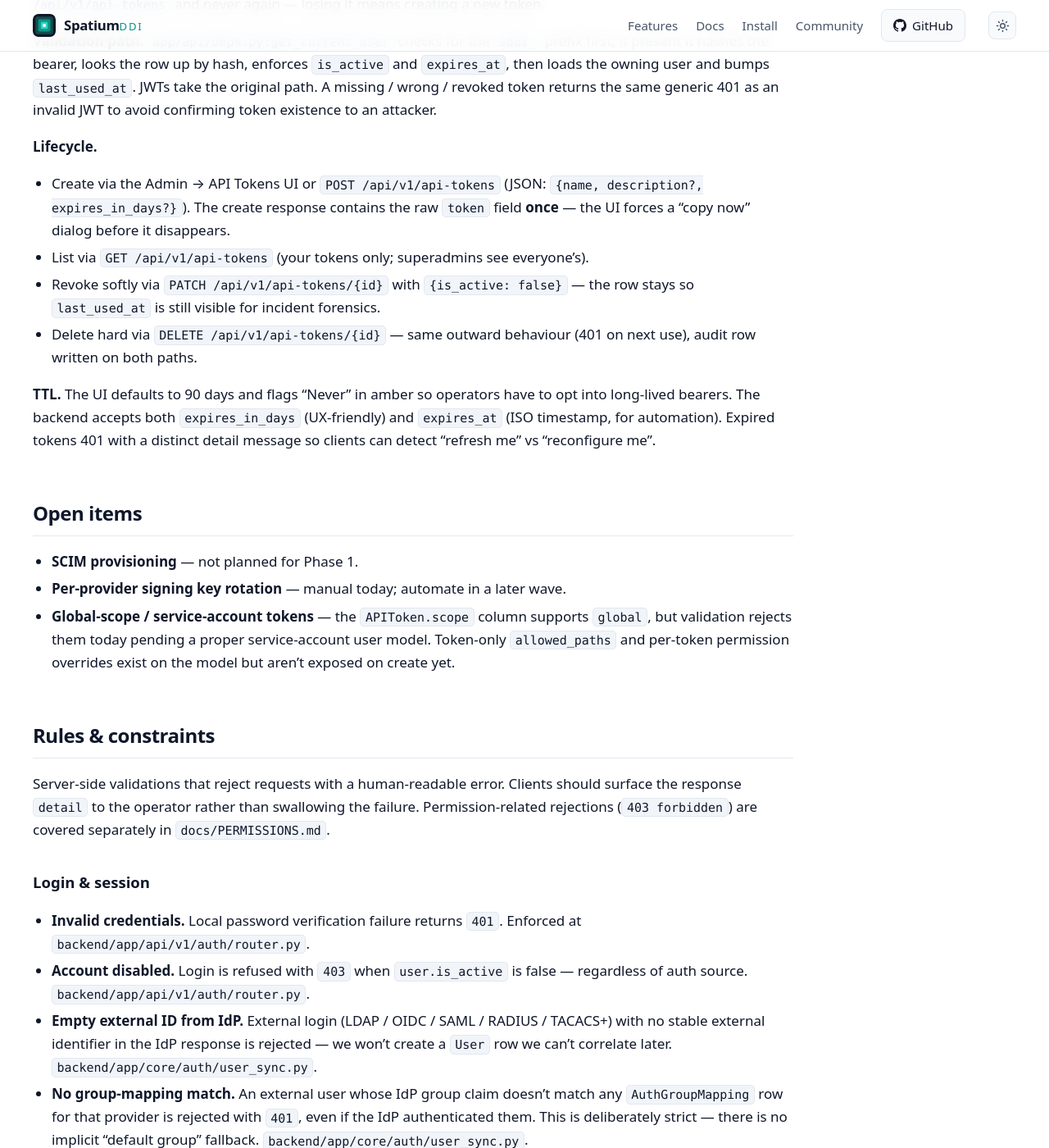
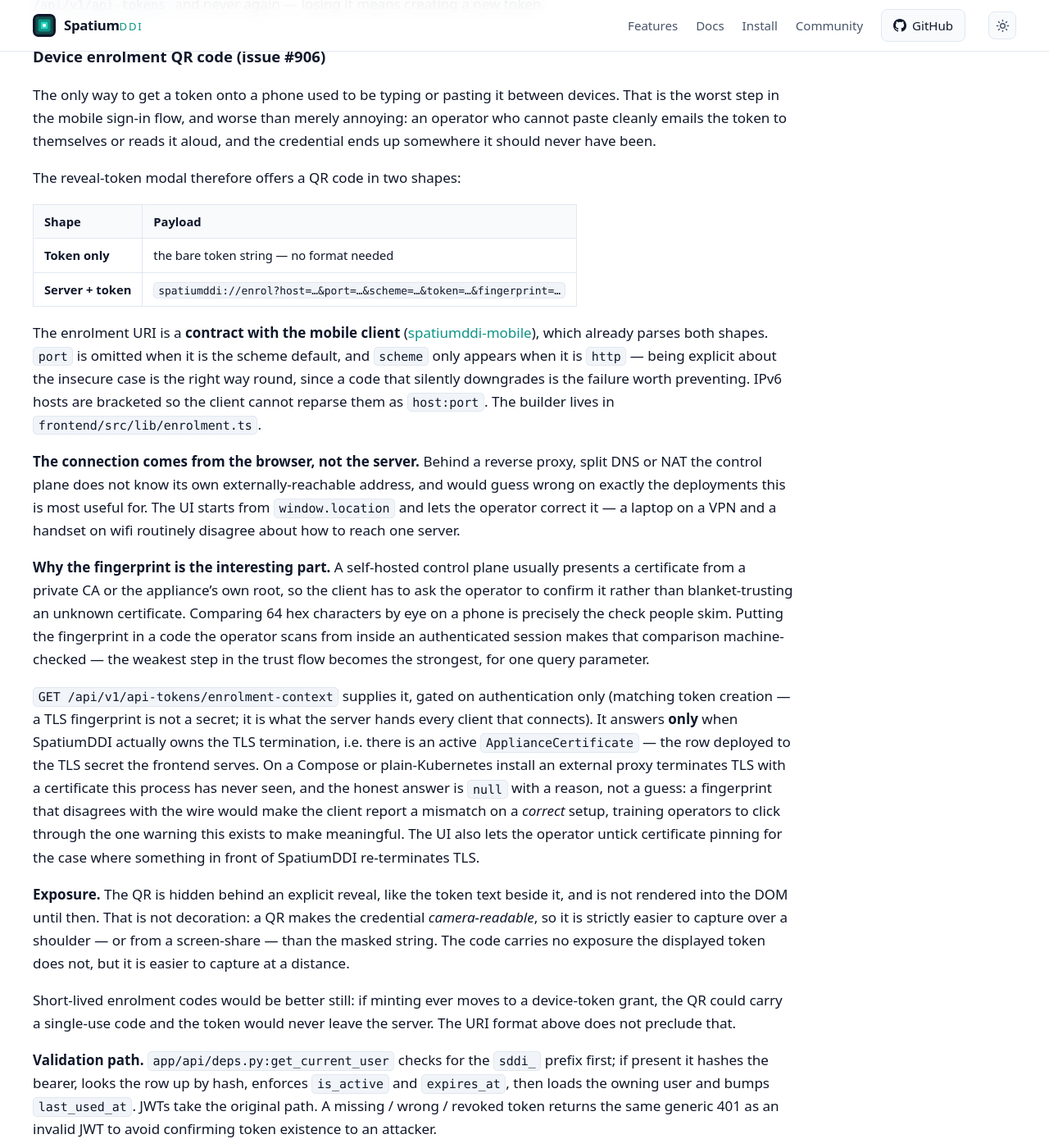
Before and after one commit to spatiumddi/spatiumddi.github.io, a Jekyll site: the page built from features/AUTH.md, in a window 1280 px wide and 1400 px high, scrolled down 10618 px. Shown: the whole window at 82% size. Built offline with Jekyll 4.4.1, drawn with Linux system fonts in a browser that asks for light colours; our own code applies the rules of GitHub Pages for plain Markdown files.

Commit message:
docs: publish main@fef42db
Mirrored from spatiumddi/spatiumddi@fef42dbd6fa4f336f137d66309198a068b5a6d81 by the docs-publish workflow. Do not edit this repository directly.

```diff
--- a/features/AUTH.md
+++ b/features/AUTH.md
@@ -411,6 +411,73 @@ list without leaking entropy to an observer.
 The raw value is returned exactly once from `POST /api/v1/api-tokens`
 and never again — losing it means creating a new token.
 
+### Device enrolment QR code (issue #906)
+
+The only way to get a token onto a phone used to be typing or pasting
+it between devices. That is the worst step in the mobile sign-in flow,
+and worse than merely annoying: an operator who cannot paste cleanly
+emails the token to themselves or reads it aloud, and the credential
+ends up somewhere it should never have been.
+
+The reveal-token modal therefore offers a QR code in two shapes:
+
+| Shape | Payload |
+|---|---|
+| **Token only** | the bare token string — no format needed |
+| **Server + token** | `spatiumddi://enrol?host=…&port=…&scheme=…&token=…&fingerprint=…` |
+
+The enrolment URI is a **contract with the mobile client**
+([spatiumddi-mobile](https://github.com/spatiumddi/spatiumddi-mobile)),
+which already parses both shapes. `port` is omitted when it is the
+scheme default, and `scheme` only appears when it is `http` — being
+explicit about the insecure case is the right way round, since a code
+that silently downgrades is the failure worth preventing. IPv6 hosts
+are bracketed so the client cannot reparse them as `host:port`. The
+builder lives in `frontend/src/lib/enrolment.ts`.
+
+**The connection comes from the browser, not the server.** Behind a
+reverse proxy, split DNS or NAT the control plane does not know its own
+externally-reachable address, and would guess wrong on exactly the
+deployments this is most useful for. The UI starts from
+`window.location` and lets the operator correct it — a laptop on a VPN
+and a handset on wifi routinely disagree about how to reach one server.
+
+**Why the fingerprint is the interesting part.** A self-hosted control
+plane usually presents a certificate from a private CA or the
+appliance's own root, so the client has to ask the operator to confirm
+it rather than blanket-trusting an unknown certificate. Comparing 64
+hex characters by eye on a phone is precisely the check people skim.
+Putting the fingerprint in a code the operator scans from inside an
+authenticated session makes that comparison machine-checked — the
+weakest step in the trust flow becomes the strongest, for one query
+parameter.
+
+`GET /api/v1/api-tokens/enrolment-context` supplies it, gated on
+authentication only (matching token creation — a TLS fingerprint is not
+a secret; it is what the server hands every client that connects).
+It answers **only** when SpatiumDDI actually owns the TLS termination,
+i.e. there is an active `ApplianceCertificate` — the row deployed to
+the TLS secret the frontend serves. On a Compose or plain-Kubernetes
+install an external proxy terminates TLS with a certificate this
+process has never seen, and the honest answer is `null` with a reason,
+not a guess: a fingerprint that disagrees with the wire would make the
+client report a mismatch on a *correct* setup, training operators to
+click through the one warning this exists to make meaningful. The UI
+also lets the operator untick certificate pinning for the case where
+something in front of SpatiumDDI re-terminates TLS.
+
+**Exposure.** The QR is hidden behind an explicit reveal, like the
+token text beside it, and is not rendered into the DOM until then. That
+is not decoration: a QR makes the credential *camera-readable*, so it
+is strictly easier to capture over a shoulder — or from a screen-share
+— than the masked string. The code carries no exposure the displayed
+token does not, but it is easier to capture at a distance.
+
+Short-lived enrolment codes would be better still: if minting ever
+moves to a device-token grant, the QR could carry a single-use code and
+the token would never leave the server. The URI format above does not
+preclude that.
+
 **Validation path.** `app/api/deps.py:get_current_user` checks for the
 `sddi_` prefix first; if present it hashes the bearer, looks the row
 up by hash, enforces `is_active` and `expires_at`, then loads the
```
